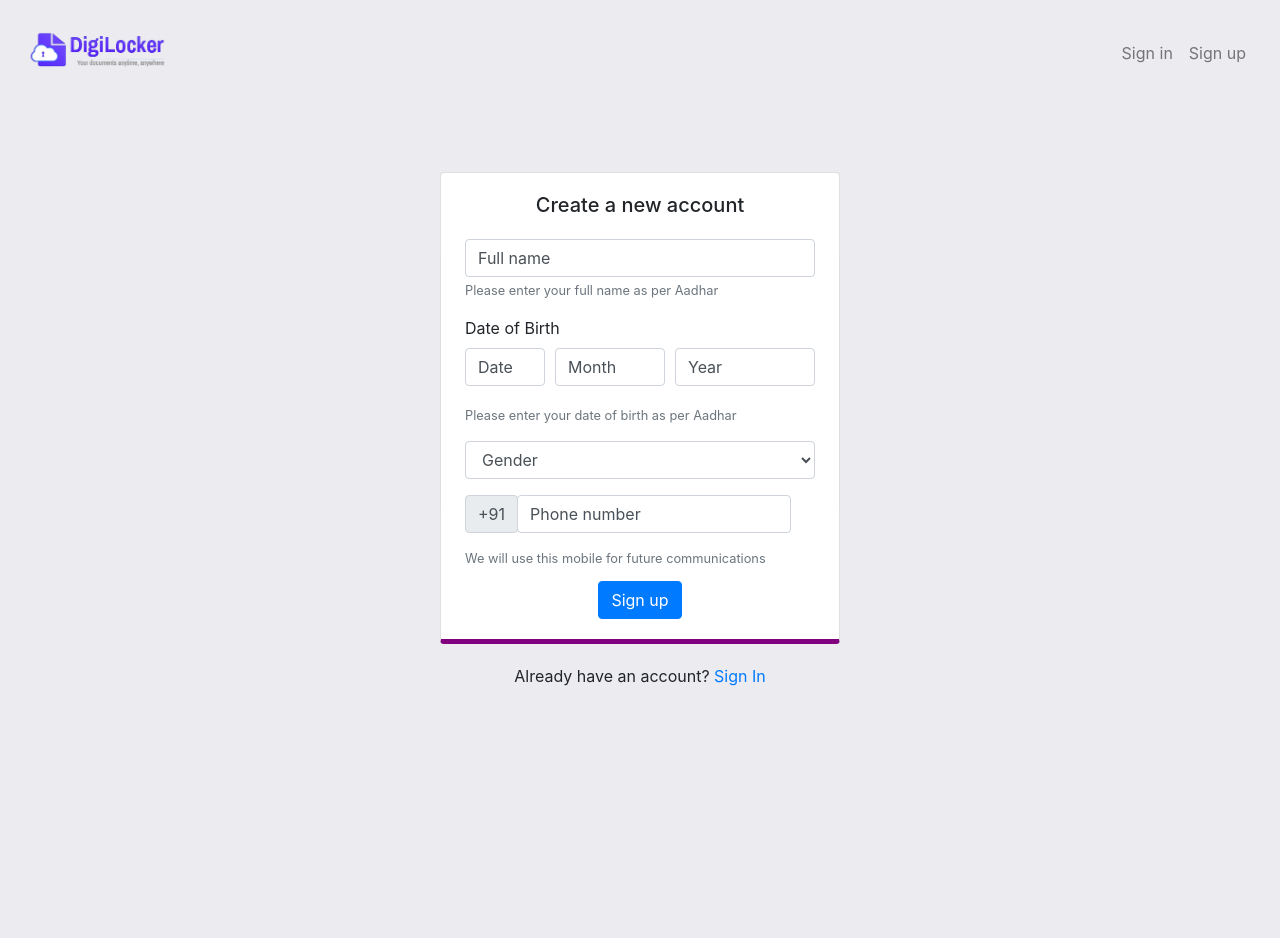
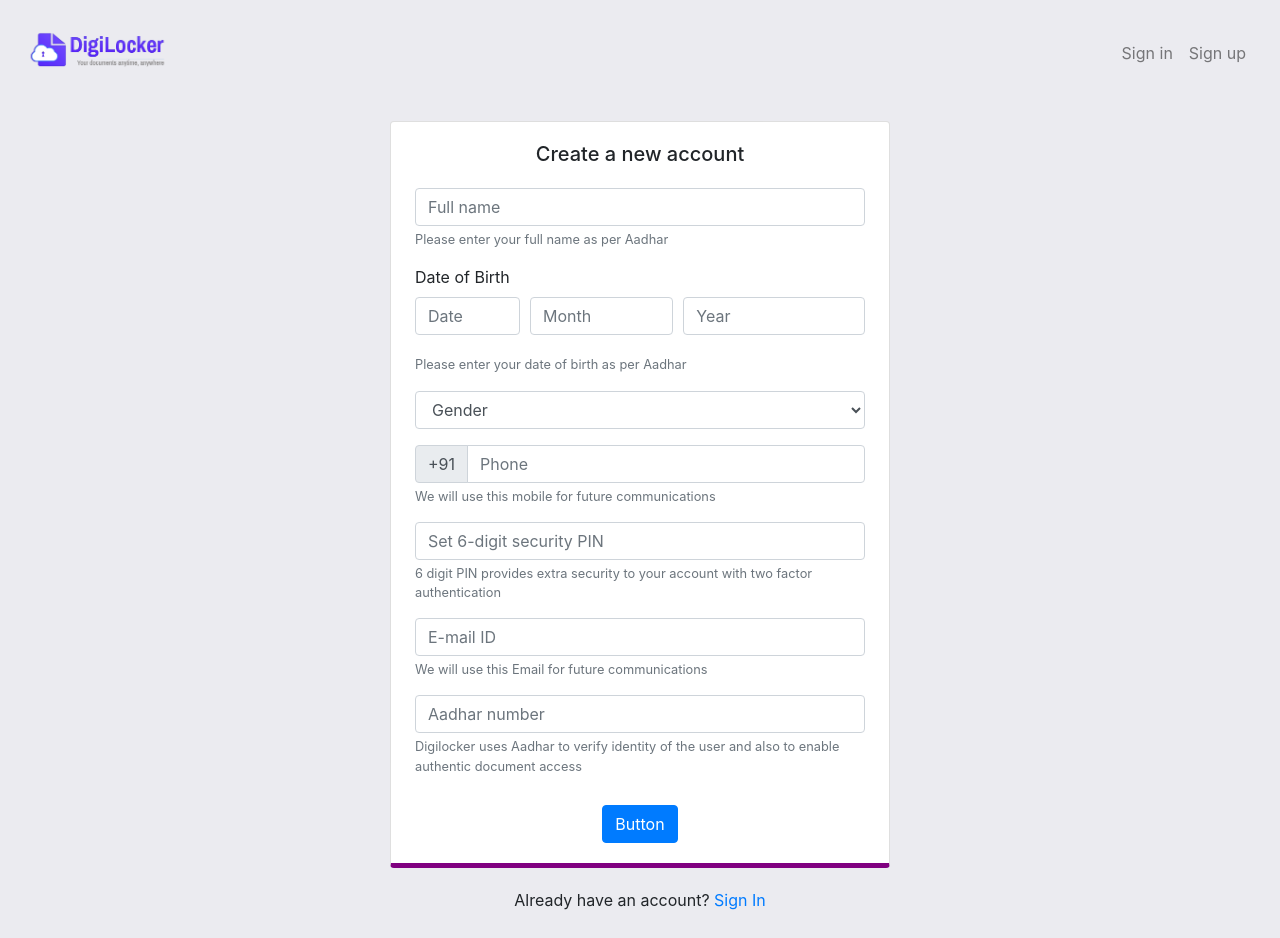
Before and after one commit to Digilocker-api/Digilocker, a React (Create React App) app: page /signup in a window 1280 px wide. Before the commit the page ends 800 px from the top, so only its background shows below. Built offline with nearby package versions, Linux system fonts and the light colour scheme.

Commit message:
Form complete

```diff
--- a/src/Components/Signup.js
+++ b/src/Components/Signup.js
@@ -1,8 +1,27 @@
-import React from 'react';
+import React, {useState} from 'react';
 import { Link } from 'react-router-dom';
 import './signcard.css';
 
 const Signup = () => {
+
+    const [name, setName] = useState('')
+    const [date, setDate] = useState('')
+    const [month, setMonth] = useState('')
+    const [year, setYear] = useState('')
+    const [phone, setPhone] = useState('')
+    const [pin, setPin] = useState('')
+    const [email, setEmail] = useState('')
+    const [aadhar, setAadhar] = useState('')
+
+    const submitForm = e => {
+        alert("Current state is : " + JSON.stringify({name, date, month, year, phone,
+                                                      pin, email, aadhar}))
+        console.log("Current state is : " + JSON.stringify({name, date, month, year, phone,
+                                                      pin, email, aadhar}))
+
+        e.preventDefualt()
+    }
+
     return(
         <>
         <div className="d-flex justify-content-center">
@@ -10,25 +29,28 @@
             <div className="card-body">
                 <h5 className="card-title text-center">Create a new account</h5>
                 <div className="form-wrap">
-                <form>
+                <form onSubmit={submitForm}>
                     <div className="form-group">
-                        <input type="text" value="Full name" className="form-control"/>
+                        <input type="text" placeholder="Full name" className="form-control"
+                        onChange={ e => setName(e.target.value) }/>
                         <small id="Fullname" class="form-text text-muted">
                             Please enter your full name as per Aadhar
                         </small>
                     </div>
                     <div className="form-group">
                         <label for="date">Date of Birth</label>
-                        <div className="form-row">
-
+                        <div className="form-row" id="DOB">
                             <div className="form-group col-sm-3">
-                                <input type="text" className="form-control" id="date" value="Date"/>
+                                <input type="text" className="form-control" id="date" placeholder="Date"
+                                onChange={ e => setDate(e.target.value) }/>
                             </div>
                             <div className="form-group col-sm-4">
-                                <input type="text" className="form-control" id="month" value="Month"/>
+                                <input type="text" className="form-control" id="month" placeholder="Month"
+                                onChange={ e => setMonth(e.target.value) }/>
                             </div>
                             <div className="form-group col-sm-5">
-                                <input type="text" className="form-control" id="year" value="Year"/>
+                                <input type="text" className="form-control" id="year" placeholder="Year"
+                                onChange={ e => setYear(e.target.value) }/>
                             </div>
                         </div>
                         <small id="DOB" class="form-text text-muted">
@@ -42,19 +64,58 @@
                                 <option>Female</option>
                         </select>
                     </div>
-                    <div className="form-group form-inline">
-                        <div className="input-group-prepend">
-                            <span className="input-group-text">+91</span>
+
+                    <div className="form-group">
+                    <div class="input-group">
+                        <div class="input-group-prepend">
+                            <span class="input-group-text" id="inputGroupPrepend">+91</span>
                         </div>
-                        <input type="text" className="form-control" id="phone" value="Phone number"/>
+                        <input type="text" class="form-control" id="validationCustomUsername"
+                        placeholder="Phone" aria-describedby="inputGroupPrepend" required
+                        onChange={ e => setPhone(e.target.value) }/>
                     </div>
                     <small id="mob" class="form-text text-muted">
                         We will use this mobile for future communications
                     </small>
+                    </div>
+
+                    <div className="form-group">
+                        <input type="password" placeholder="Set 6-digit security PIN" className="form-control"
+                        onChange={ e => setPin(e.target.value) }/>
+                        <small id="Fullname" class="form-text text-muted">
+                            6 digit PIN provides extra security to your account with two factor authentication
+                        </small>
+                    </div>
+                    <div className="form-group">
+                        <input type="email" id="email" placeholder="E-mail ID" className="form-control"
+                        required onChange={ e => setEmail(e.target.value) }/>
+                        <small id="Fullname" class="form-text text-muted">
+                            We will use this Email for future communications
+                        </small>
+                    </div>
+                    <div className="form-group">
+                        <div className="input-group">
+                        <input type="text" placeholder="Aadhar number" className="form-control"
+                        onChange={ e => setAadhar(e.target.value) }/>
+                        {/*<div class="input-group-append">
+                            <span class="input-group-text">
+                                <image style={{height: 20}} alt="aadharlogo"
+                                 src={require('../Images/Aadhaar-Logo-PNG.jpg')}/>
+                            </span>
+                        </div>*/}
+                        </div>
+                        <small id="Fullname" class="form-text text-muted">
+                            Digilocker uses Aadhar to verify identity of the user and also to enable authentic
+                            document access
+                        </small>
+                    </div>
                 </form>
                 </div>
                 <div className="text-center">
-                <Link to="/signup" className="btn btn-primary">Sign up</Link>
+                <button className="btn btn-primary" type="submit" id="submit" value="submit">
+                    Button
+                </button>
+                {/*<Link to="/signup" className="btn btn-primary" type="submit">Sign up</Link>*/}
                 </div>
             </div>
             </div>
--- a/src/Components/signcard.css
+++ b/src/Components/signcard.css
@@ -1,6 +1,6 @@
 .card{
-    margin-top: 6%;
-    width: 400px;
+    margin-top: 2%;
+    width: 500px;
     border-bottom: 5px solid purple;
 }
 
@@ -16,4 +16,5 @@
 .form-wrap {
     margin: 3px;
     padding: 10px 1px;
+    width: auto;
 }
```
Also changed, not shown: src/Images/Aadhaar-Logo-PNG.jpg (added).
